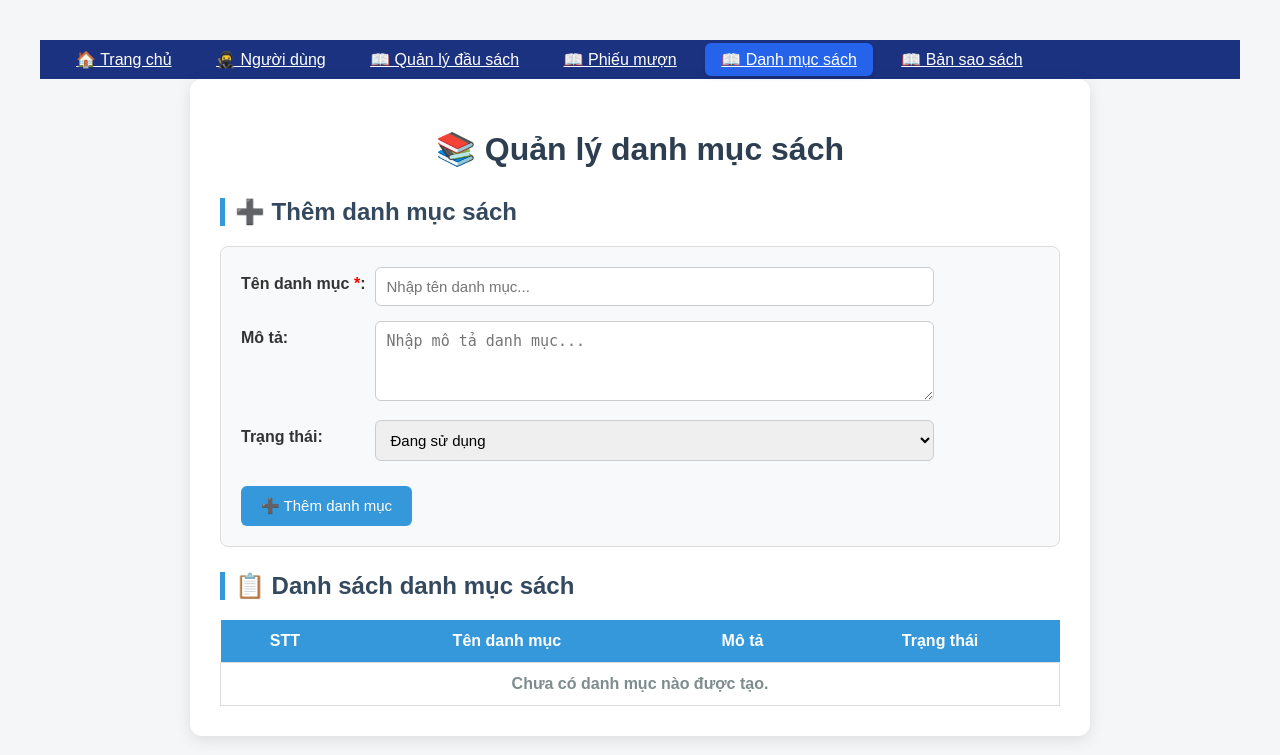
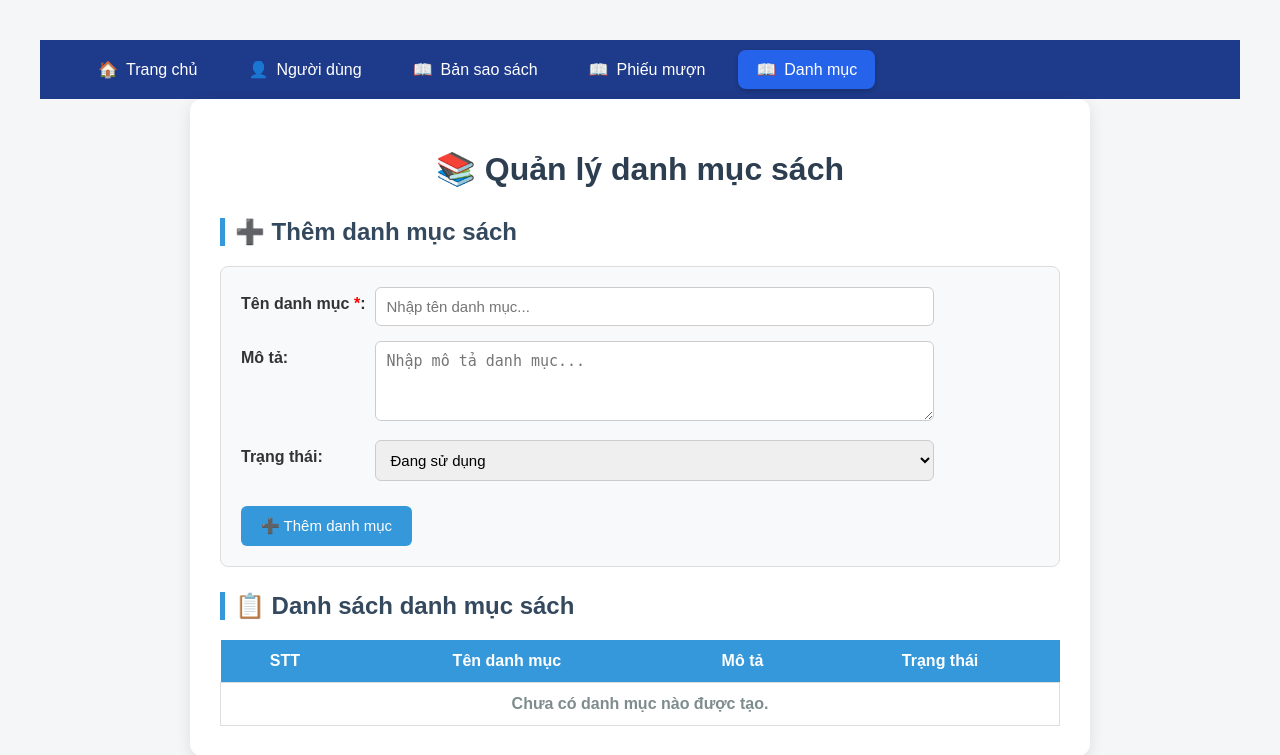
Before and after one commit to hthngocanh/QLY_ThuVienMini, a PHP site: page /danhmucsach/danhmuc.php in a window 1280 px wide. Shown: the top 755 px of the page. Run offline with PHP 8.4, Linux system fonts and the light colour scheme.

```diff
--- a/danhmucsach/danhmuc.php
+++ b/danhmucsach/danhmuc.php
@@ -255,41 +255,56 @@ function escape($data)
 <body>
     <!-- CSS bổ sung (đặt trong thẻ <head>) -->
 <style>
-    .custom-navbar {
-        background-color: #1b3280 !important; /* Màu xanh nền menu */
-        padding: 10px 20px;
-    }
-    .custom-navbar .nav-link {
-        color: #ffffff !important;
-        font-weight: 500;
-        padding: 8px 16px !important;
-        border-radius: 6px;
-        margin-right: 8px;
-        transition: all 0.2s ease-in-out;
-    }
-    .custom-navbar .nav-link:hover {
-        background-color: rgba(255, 255, 255, 0.15);
-    }
-    /* Style cho tab đang được chọn (Active) */
-    .custom-navbar .nav-link.active {
-        background-color: #2563eb !important; /* Màu xanh nút active */
-        color: #ffffff !important;
-        box-shadow: 0 2px 4px rgba(0,0,0,0.1);
-    }
+  /* Style cho thanh Menu */
+  .navbar {
+    background-color: #1e3a8a; /* Màu nền xanh đậm */
+    display: flex;
+    align-items: center;
+    padding: 10px 40px;
+    gap: 15px;
+  }
+
+  .nav-item {
+    color: #ffffff;
+    text-decoration: none;
+    padding: 10px 18px;
+    font-size: 16px;
+    font-weight: 500;
+    border-radius: 8px;
+    display: flex;
+    align-items: center;
+    gap: 8px;
+    transition: background-color 0.2s ease;
+  }
+
+  .nav-item:hover {
+    background-color: #2563eb;
+  }
+
+  /* Mục đang chọn */
+  .nav-item.active {
+    background-color: #2563eb;
+    box-shadow: 0 2px 4px rgba(0, 0, 0, 0.2);
+  }
 </style>
 
 <!-- Thanh Navigation Bar (Đặt ngay đầu thẻ <body>) -->
-<nav class="navbar navbar-expand-lg custom-navbar">
-    <div class="container-fluid">
-        <div class="navbar-nav flex-row">
-            <a class="nav-link" href="../index.php">🏠 Trang chủ</a>
-            <a class="nav-link" href="../nguoiDung/User.php">🥷 Người dùng</a>
-            <a class="nav-link" href="../dausach/dausach.php">📖 Quản lý đầu sách</a>
-        <a class="nav-link" href="../phieuMuon/phieumuon.php">📖 Phiếu mượn</a>
-            <a class="nav-link active" href="../danhmucsach/danhmuc.php">📖 Danh mục sách</a>
-            <a class="nav-link" href="../banSaoSach/bansao.php">📖 Bản sao sách</a>
-        </div>
-    </div>
+  <nav class="navbar">
+  <a href="../index.php" class="nav-item">
+    <span>🏠</span> Trang chủ
+  </a>
+  <a href="../nguoiDung/User.php" class="nav-item">
+    <span>👤</span> Người dùng
+  </a>
+  <a href="../banSaoSach/bansao.php" class="nav-item">
+    <span>📖</span> Bản sao sách
+  </a>
+  <a href="phieuMuon/phieumuon.php" class="nav-item ">
+    <span>📖</span> Phiếu mượn
+  </a>
+   <a href="../danhmucsach/danhmuc.php" class="nav-item active ">
+    <span>📖</span> Danh mục
+  </a>
 </nav>
 
 <div class="container">
```
